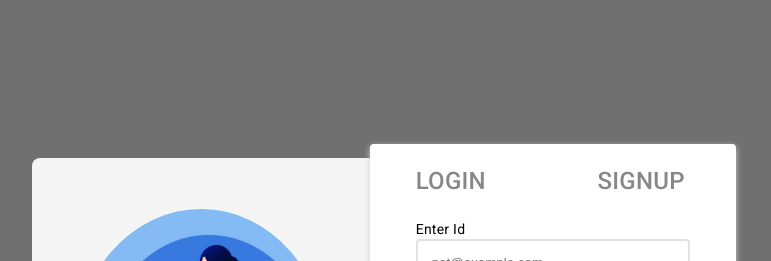
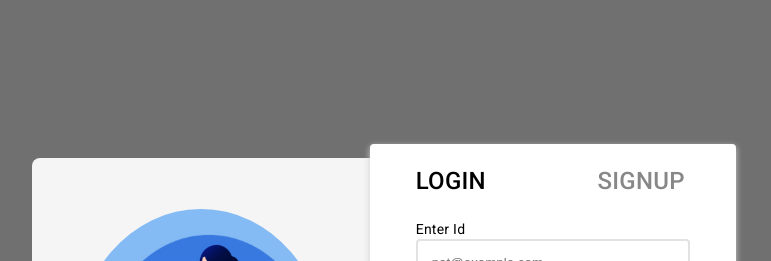
Before and after one commit to AbhishekGupta-193/Book-Store-App, an Angular app: page /loginSignup in a window 1280 px wide. Shown: the top 261 px of the page, without its empty margins (256-1027 px from the left). Built offline with nearby package versions, Linux system fonts and the light colour scheme.

Commit message:
UI Modified

```diff
--- a/src/app/components/authentication/login-signup/login-signup.component.html
+++ b/src/app/components/authentication/login-signup/login-signup.component.html
@@ -7,7 +7,7 @@
         <div class="right">
             <div class="right_container">
                 <div class="title">
-                    <span class="login_title" (click)="goToLogin()">LOGIN</span>
+                    <span class="login_title" (click)="goToLogin()" style="color: black;">LOGIN</span>
                     <span class="signup_title" (click)="goToSignup()"> SIGNUP</span>
                 </div>
                 <div class="inputs">
@@ -47,8 +47,8 @@
         <div class="right">
             <div class="right_container">
                 <div class="title">
-                    <span class="login_title" (click)="goToLogin()">LOGIN</span>
-                    <span class="signup_title" (click)="goToSignup()"> SIGNUP</span>
+                    <span class="login_title" (click)="goToLogin()" >LOGIN</span>
+                    <span class="signup_title" (click)="goToSignup()" style="color: black;"> SIGNUP</span>
                 </div>
                 <div class="inputs">
                     <div class="input">
--- a/src/app/components/authentication/login-signup/login-signup.component.scss
+++ b/src/app/components/authentication/login-signup/login-signup.component.scss
@@ -66,6 +66,7 @@ img{
     display: inline-block;
     position: relative;
     color: #878787;
+    cursor: pointer;
   }
 
 .login_title::after {
@@ -87,10 +88,12 @@ img{
     color: black;
 
   }
+
   .signup_title {
     display: inline-block;
     position: relative;
     color: #878787;
+    cursor: pointer;
   }
 
 .signup_title::after {
```
